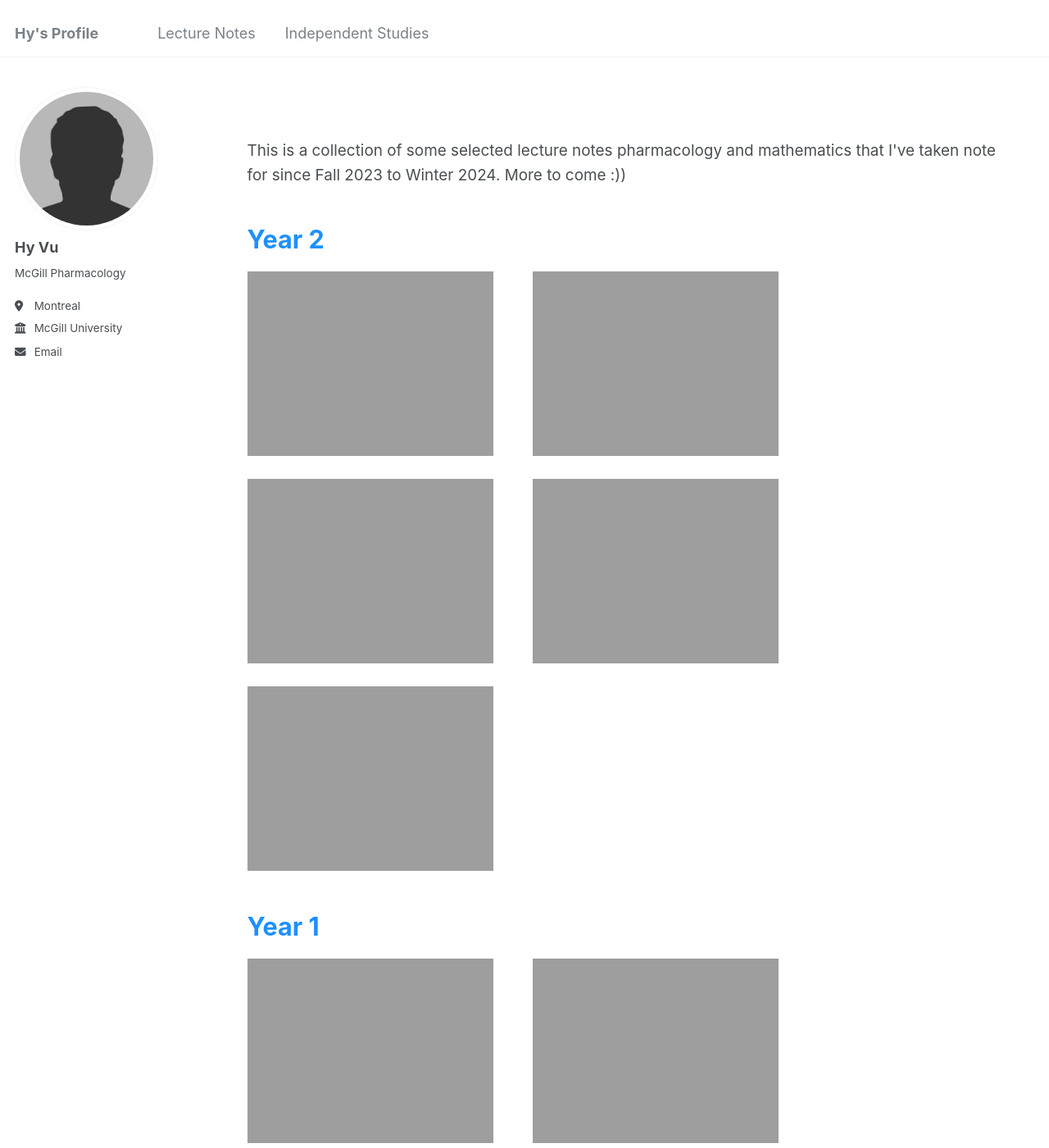
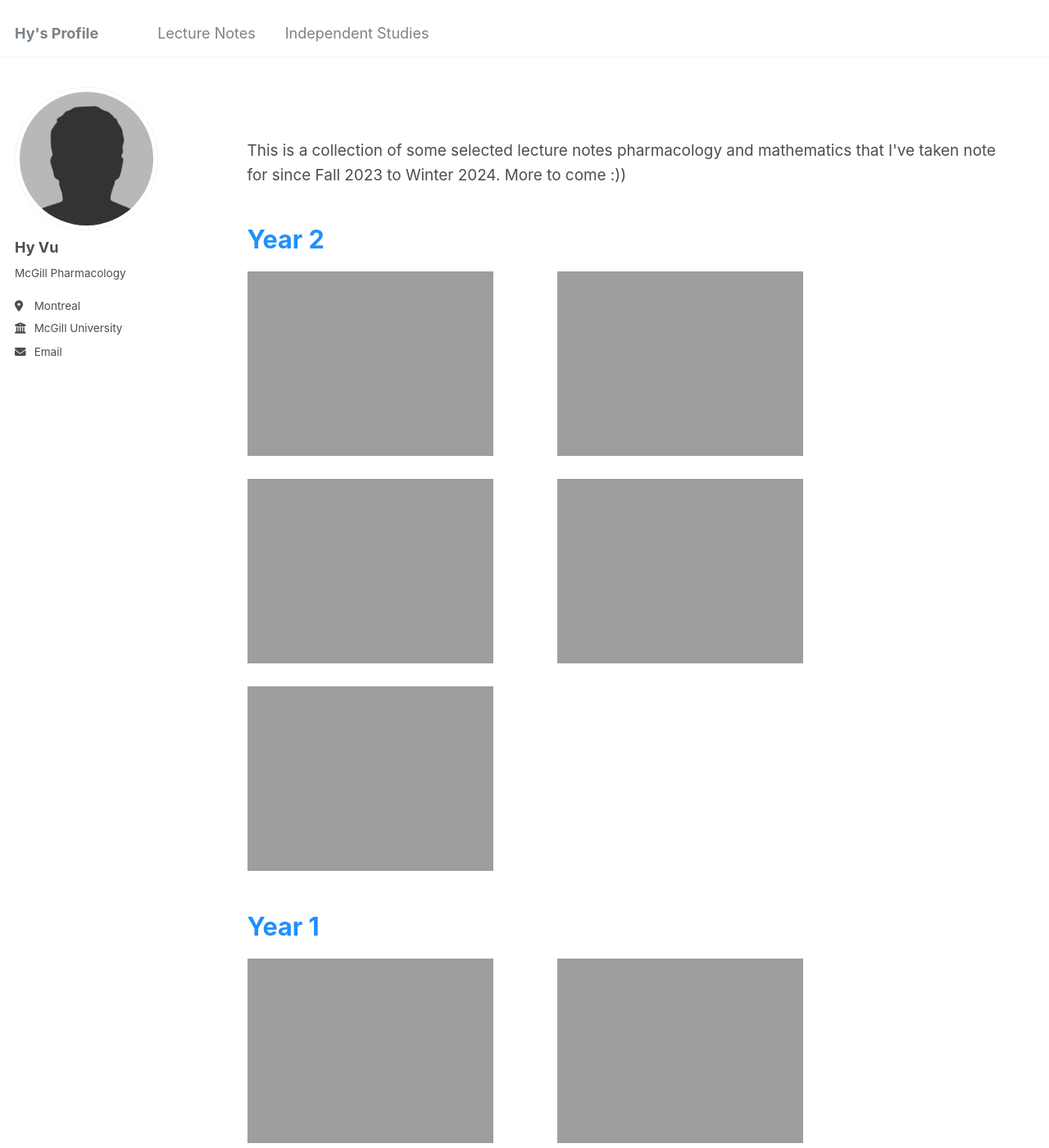
Before and after one commit to Hy-Vu/Hy-Vu.github.io, a Jekyll site: the page built from _pages/lecture-notes.html, in a window 1280 px wide and 1400 px high. Shown: the whole window at 82% size. Built offline with Jekyll 4.4.1, drawn with Linux system fonts in a browser that asks for light colours.

Commit message:
Update lecture-notes.html

```diff
--- a/_pages/lecture-notes.html
+++ b/_pages/lecture-notes.html
@@ -35,7 +35,7 @@ author_profile: true
   }
 
   .pdf-box {
-    width: 320px;
+    width: 350px;
     text-align: center;
   }
 
```
